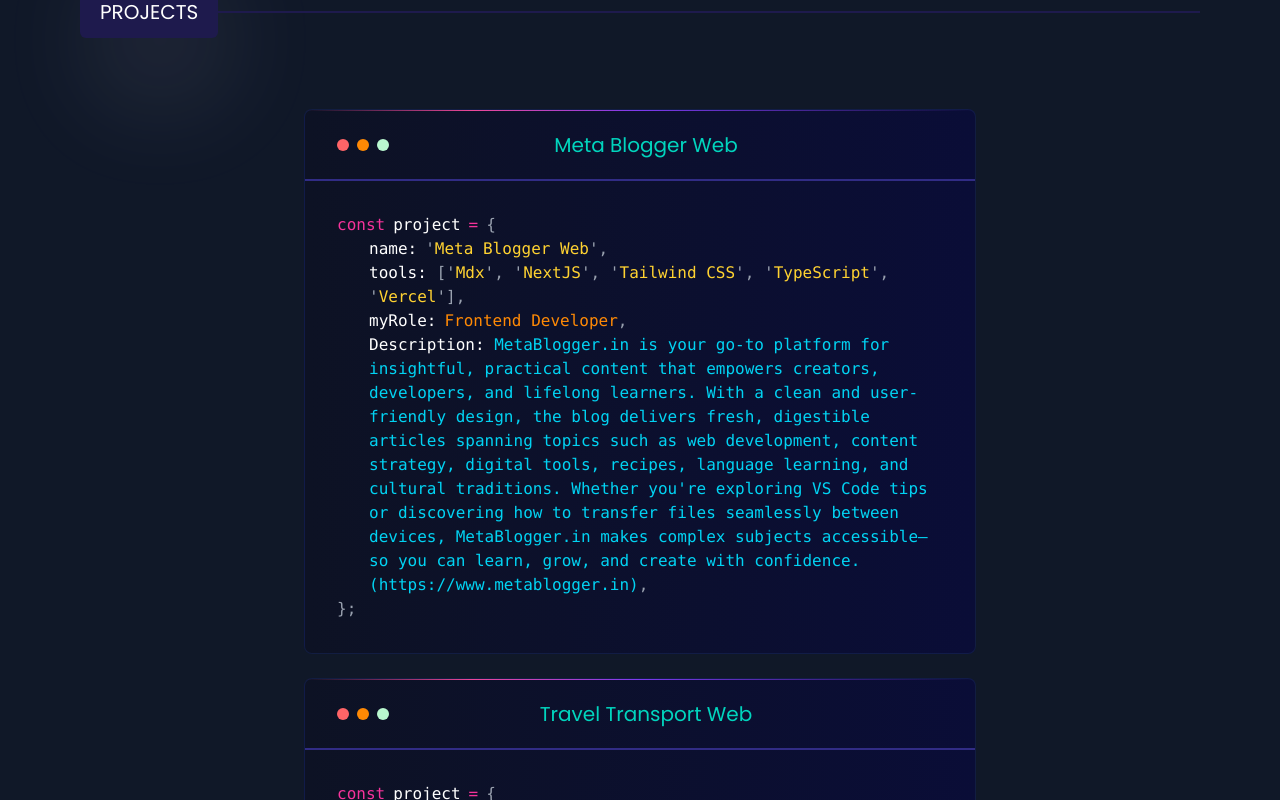
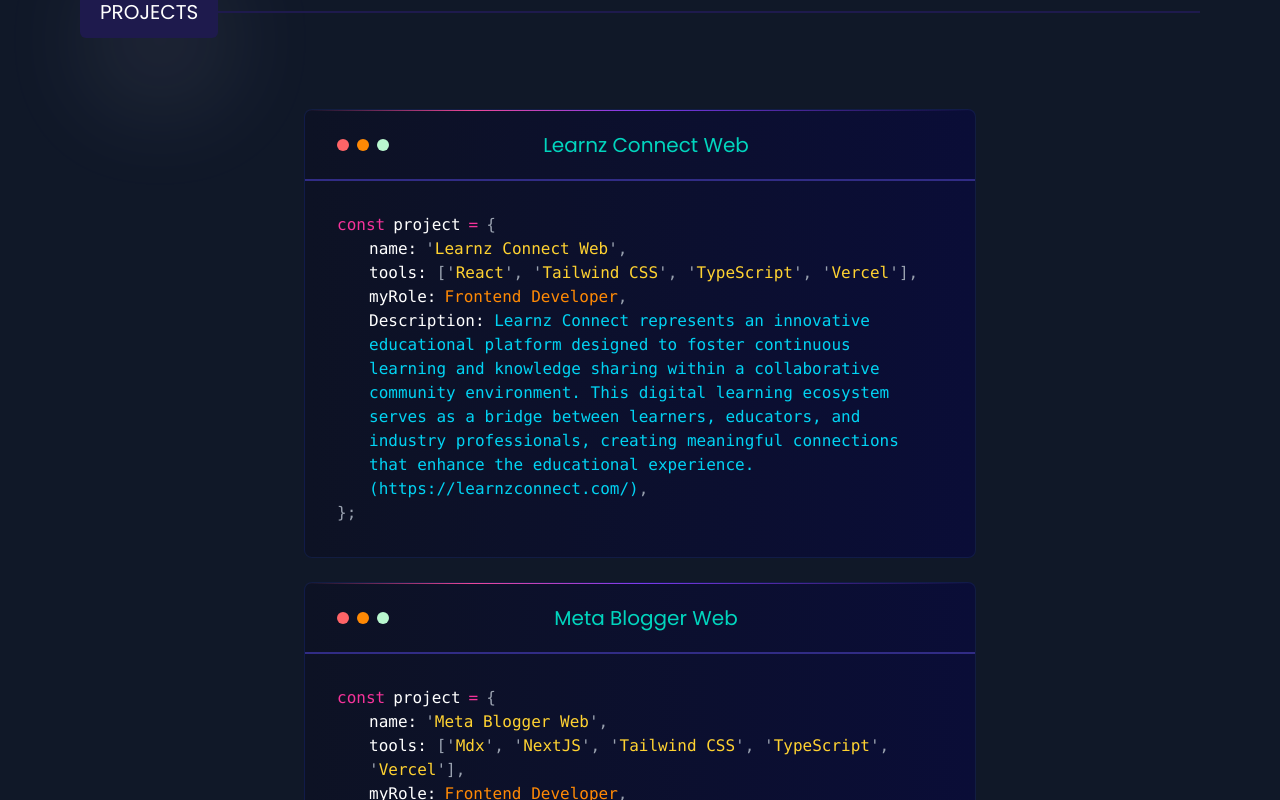
Before and after one commit to infosiddjain/Portfolio, a Next.js app: page / in a window 1280 px wide. Shown: the part 3080-3880 px from the top of the page. Built offline with nearby package versions, Linux system fonts and the light colour scheme; a web font is replaced by a local one.

Commit message:
Feat: add new project

```diff
--- a/src/data/projects.ts
+++ b/src/data/projects.ts
@@ -7,6 +7,14 @@
 }
 
 export const projects: Project[] = [
+  {
+    id: "learnz",
+    name: "Learnz Connect Web",
+    tools: ["React", "Tailwind CSS", "TypeScript", "Vercel"],
+    role: "Frontend Developer",
+    description:
+      "Learnz Connect represents an innovative educational platform designed to foster continuous learning and knowledge sharing within a collaborative community environment. This digital learning ecosystem serves as a bridge between learners, educators, and industry professionals, creating meaningful connections that enhance the educational experience. (https://learnzconnect.com/)",
+  },
   {
     id: "meta-blogger",
     name: "Meta Blogger Web",
```
